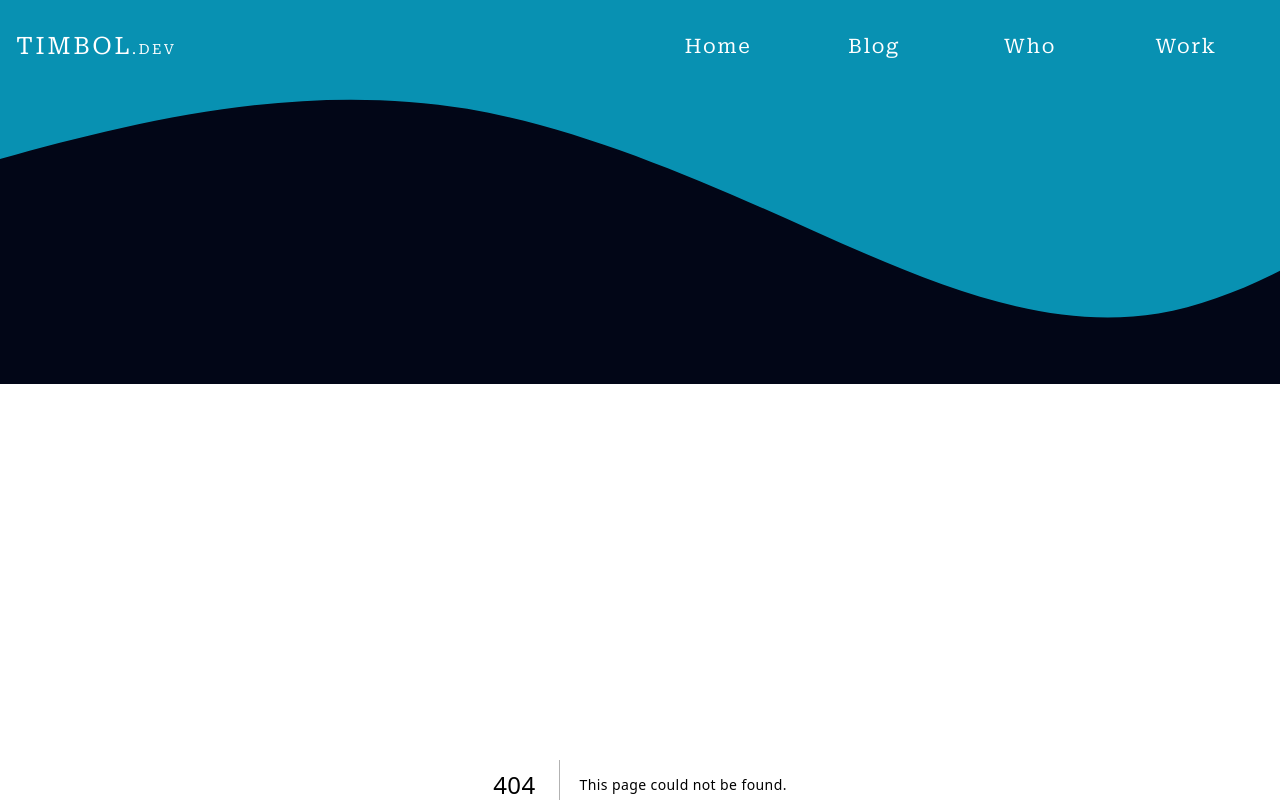
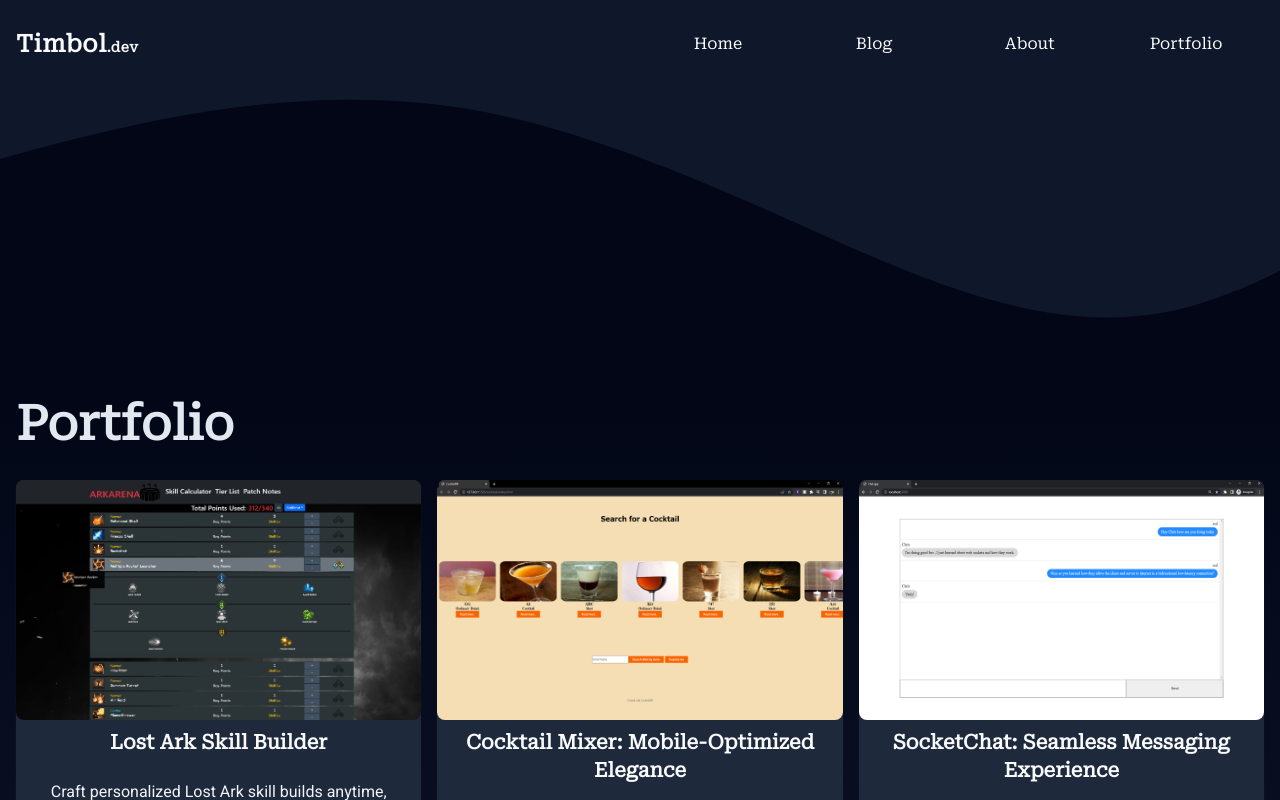
Before and after one commit to ChrisTimbol/portfolio2.0, a Next.js app: page /portfolio in a window 1280 px wide. Before the commit this address had no page. Shown: the top 800 px of the page. Built offline with nearby package versions, Linux system fonts and the light colour scheme; a web font is replaced by a local one.

Commit message:
Change color scheme

```diff
--- a/src/app/who/page.js
+++ b/src/app/about/page.js
@@ -2,13 +2,13 @@
 import Image from 'next/image';
 import { RocketIcon, MagicWand, CodeBrackets, People, ThumbsUp } from '@/components/Icons';
 import Link from 'next/link'
-export default function Who() {
+export default function About() {
     return (
         <>
             <main className="flex justify-center  w-full h-full  bg-gradient-to-b from-slate-950 via-slate-900 to-slate-900 text-slate-50   ">
 
                 <section className=" w-full h-full md:min-h-screen  max-w-screen-xl flex flex-col items-center ">
-                    <h2 className="text-5xl text-cyan-400 font-robotoSerif font-semibold p-4  w-full ">Who I Am</h2>
+                    <h2 className="text-5xl text-slate-200 font-robotoSerif font-semibold p-4  w-full ">About me</h2>
 
 
                     <div className="flex flex-wrap rounded-lg p-4 ">
--- a/src/app/blog/[slug]/page.js
+++ b/src/app/blog/[slug]/page.js
@@ -33,7 +33,7 @@
 
           {postData.map((data) => (
             <div key={data?.id} className="w-full mb-8 border-b border-gray-300 pb-4">
-              <h1 className="text-5xl md:text-5xl text-center text-slate-100  font-robotoSerif font-semibold py-6 w-full">
+              <h1 className="text-5xl md:text-5xl text-center text-slate-200  font-robotoSerif font-semibold py-6 w-full">
                 {data?.title?.rendered}
               </h1>
               <div className="p-4  " dangerouslySetInnerHTML={{ __html: data?.content?.rendered }} />
--- a/src/app/blog/page.js
+++ b/src/app/blog/page.js
@@ -15,13 +15,13 @@
         <>
             <main className="flex justify-center w-full h-full md:h-screen  bg-gradient-to-b from-slate-950 via-slate-950 to-slate-950 text-slate-50  ">
                 <section className=" w-full md:min-h-screen h-full min-h-screen max-w-screen-xl ">
-                    <h2 className="text-5xl  text-cyan-400 font-robotoSerif font-semibold  p-4   w-full">Blog</h2>
+                    <h2 className="text-5xl  text-slate-200  font-robotoSerif font-semibold p-4 w-full">Blog</h2>
                     <ul className="list-none w-full ">
 
                         {posts.map(post => (
                             <li className="p-4 group cursor-pointer h-full w-full" key={post.id}>
                                 <Link href={`/blog/${post.slug}`} className=" ">
-                                    <h2 className="group-hover:text-cyan-300  text-xl text-slate-50 font-bold font-robotoSerif">
+                                    <h2 className="group-hover:text-cyan-700  text-xl text-slate-300 font-sans">
                                         {post.title.rendered || 'No Title'}
                                     </h2>
                                     <span className="text-sm text-slate-600 rounded-full">{FormatDate(post.date)}</span>
--- a/src/app/layout.js
+++ b/src/app/layout.js
@@ -36,9 +36,9 @@
 export default function RootLayout({ children }) {
   return (
     <html lang="en" className={`${roboto.variable} ${stylescript.variable} ${roboto_Serif.variable} ${roboto_Mono.variable}`}>
-      <body className="font-roboto tracking-wide"   >
+      <body className="font-roboto"   >
         <Header />
-        <div className="flex justify-center Background bg-cover  h-96 bg-center w-full bg-cyan-600" style={{ backgroundImage: 'url(./wave.svg)' }}>
+        <div className="flex justify-center Background bg-cover  h-96 bg-center w-full bg-slate-900" style={{ backgroundImage: 'url(./wave.svg)' }}>
         <Hero />
 
         </div>
--- a/src/app/page.js
+++ b/src/app/page.js
@@ -18,7 +18,7 @@
       <main className="flex justify-center bg-gradient-to-b w-full h-full from-slate-950 via-slate-900 to-slate-900 text-slate-50">
 
         <section className="flex flex-wrap  w-full justify-center h-full  max-w-screen-xl  pb-8 ">
-          <h2 className="text-5xl text-cyan-500 font-robotoSerif font-semibold p-4  w-full">Latest Post</h2>
+          <h2 className="text-5xl text-slate-200 font-robotoSerif font-semibold p-4  w-full">Latest Post</h2>
 
           <div className="w-full lg:w-2/3 px-4 ">
             <PostLoop posts={posts} />
--- a/src/app/work/page.js
+++ b/src/app/portfolio/page.js
@@ -4,12 +4,8 @@
 import Image from 'next/image';
 import { projects } from '@/components/projects';
 
-export default function Work() {
+export default function Portfolio() {
     const projectRefs = useRef([]);
-
-    useEffect(() => {
-        // Your logic for handling responsive behavior here
-    }, []); // Empty dependency array ensures the effect runs once after the initial render
 
     return (
         <>
@@ -19,7 +15,7 @@
             <main className="flex justify-center  w-full  bg-gradient-to-b from-slate-950 via-slate-900 to-slate-900 text-slate-50  ">
 
 <section className="max-w-screen-xl min-h-screen flex flex-col items-center ">
-    <h2 className="text-5xl text-cyan-400  font-robotoSerif font-semibold p-4  w-full">Work </h2>
+    <h2 className="text-5xl text-slate-200  font-robotoSerif font-semibold p-4  w-full">Portfolio </h2>
 
         <div className=" grid grid-cols-1   md:grid-cols-2 lg:grid-cols-3 gap-4 p-4 ">
                     {projects.map((project, index) => (
--- a/src/components/Header.js
+++ b/src/components/Header.js
@@ -23,37 +23,37 @@
       <div className="max-w-screen-xl p-4  flex flex-col md:flex-row justify-center items-center w-full"> {/* max-w-screen */}
 
         <div className={` flex justify-between w-full items-center  `}>
-          <Link href="/" className="text-white font-robotoSerif text-xl md:text-2xl tracking-widest hover:text-cyan-400 ">
-            TIMBOL<span className="text-xs md:text-sm">.DEV</span>
+          <Link href="/" className="text-slate-50 font-robotoSerif text-xl md:text-2xl font-semibold tracking-wide hover:text-cyan-400 ">
+            Timbol<span className="text-xs md:text-sm">.dev</span>
           </Link>
           <div className="md:hidden hover:text-cyan-400  ">
             <Hamburger onClick={toggleNavbar} isOpen={isOpen} setIsOpen={setIsOpen} />
 
           </div>
         </div>
-        <nav className={`w-full z-10 tracking-widest text-white font-robotoSerif md:flex ${isNavbarVisible ? 'flex  flex-col md:flex-row' : 'hidden'}`}>
+        <nav className={`w-full z-10  text-white font-robotoSerif md:flex ${isNavbarVisible ? 'flex  flex-col md:flex-row' : 'hidden'}`}>
 
           <ul className="flex justify-center items-center md:justify-around w-full flex-col md:flex-row">
 
-            <li className="text-xl w-full hover:text-cyan-400 hover:border sm:hover:border-0" onClick={closeNavbar}>
-              <Link className="w-full flex p-4 justify-center " href="/">
+            <li className="w-full  hover:text-slate-500 hover:border sm:hover:border-0" onClick={closeNavbar}>
+              <Link className=" flex p-4 justify-center " href="/">
                 Home
               </Link>
             </li>
 
-            <li className="text-xl w-full hover:text-cyan-400 hover:border sm:hover:border-0" onClick={closeNavbar}>
-              <Link className="w-full  flex p-4 justify-center " href="/blog">
+            <li className=" w-full  hover:text-slate-500 hover:border sm:hover:border-0" onClick={closeNavbar}>
+              <Link className=" flex p-4 justify-center " href="/blog">
                 Blog
               </Link>
             </li>
-            <li className="text-xl w-full hover:text-cyan-400 hover:border sm:hover:border-0" onClick={closeNavbar}>
-              <Link className="w-full  flex p-4  justify-center " href="/who">
-                Who
+            <li className=" w-full hover:text-slate-500  hover:border sm:hover:border-0" onClick={closeNavbar}>
+              <Link className="flex p-4  justify-center " href="/about">
+                About
               </Link>
             </li>
-            <li className="text-xl w-full hover:text-cyan-400 hover:border sm:hover:border-0" onClick={closeNavbar}>
-              <Link className="w-full flex p-4  justify-center " href="/work">
-                Work
+            <li className=" w-full hover:text-slate-500 hover:border sm:hover:border-0" onClick={closeNavbar}>
+              <Link className=" flex p-4  justify-center " href="/portfolio">
+                Portfolio
               </Link>
             </li>
           </ul>
--- a/src/components/Project.js
+++ b/src/components/Project.js
@@ -4,7 +4,7 @@
 
 export default function Project({ title, description, github, website, thumbnail }) {
     return (
-        <div className="border border-cyan-700 w-full h-full bg-slate-950 rounded-lg shadow-sm shadow-slate-900 transition duration-300 group hover:shadow-2xl relative flex flex-col">
+        <div className=" w-full h-full bg-slate-800 rounded-lg shadow-sm shadow-slate-900 transition duration-300 group hover:shadow-2xl relative flex flex-col">
             <div className="h-60 w-full relative">
                 {thumbnail && (
                     <Image
--- a/src/components/Sidebar.js
+++ b/src/components/Sidebar.js
@@ -3,7 +3,7 @@
 export default function Sidebar({ posts }) {
     return (
         <aside className="text-slate-200 rounded-lg p-4" >
-            <h2 className="text-2xl text-cyan-400">Additional Post</h2>
+            <h2 className="text-2xl tracking-wide text-slate-200">Additional Post</h2>
             <ul className="min-h-screen list-none rounded-lg  font-roboto  ">
                 {posts?.map((post) => (
                     <li
```
